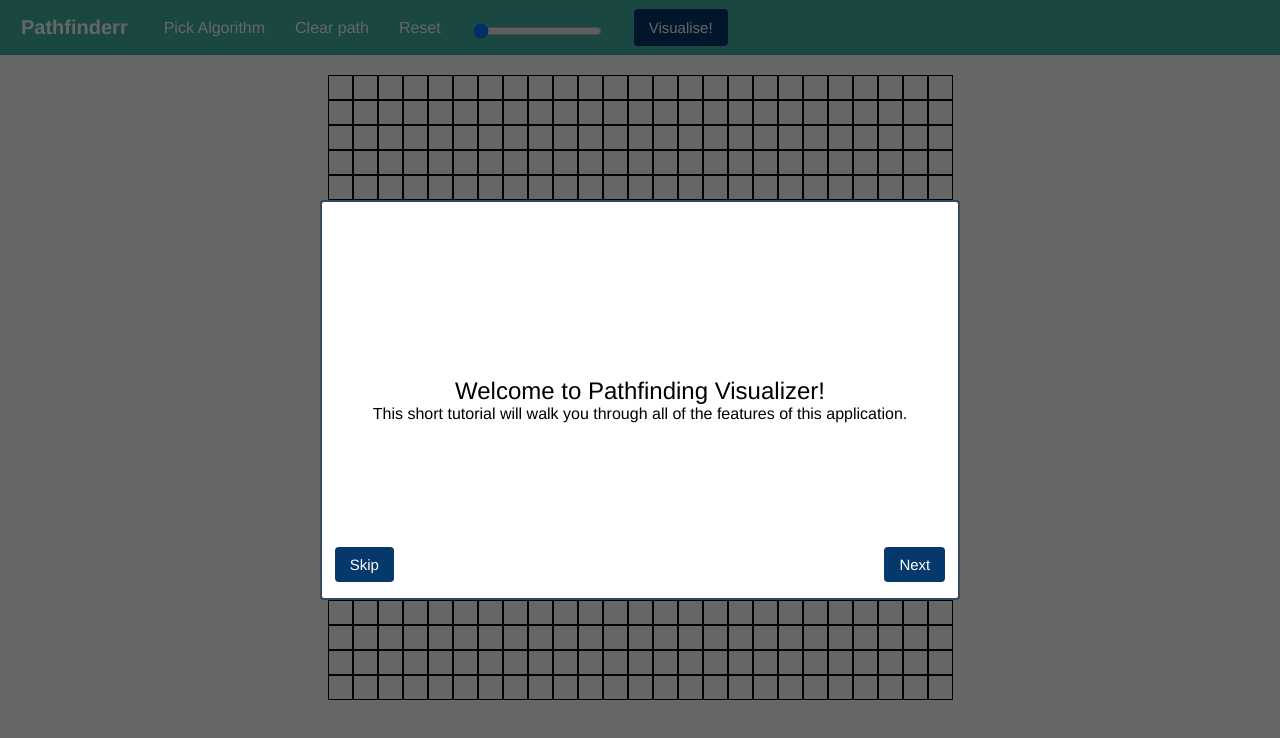
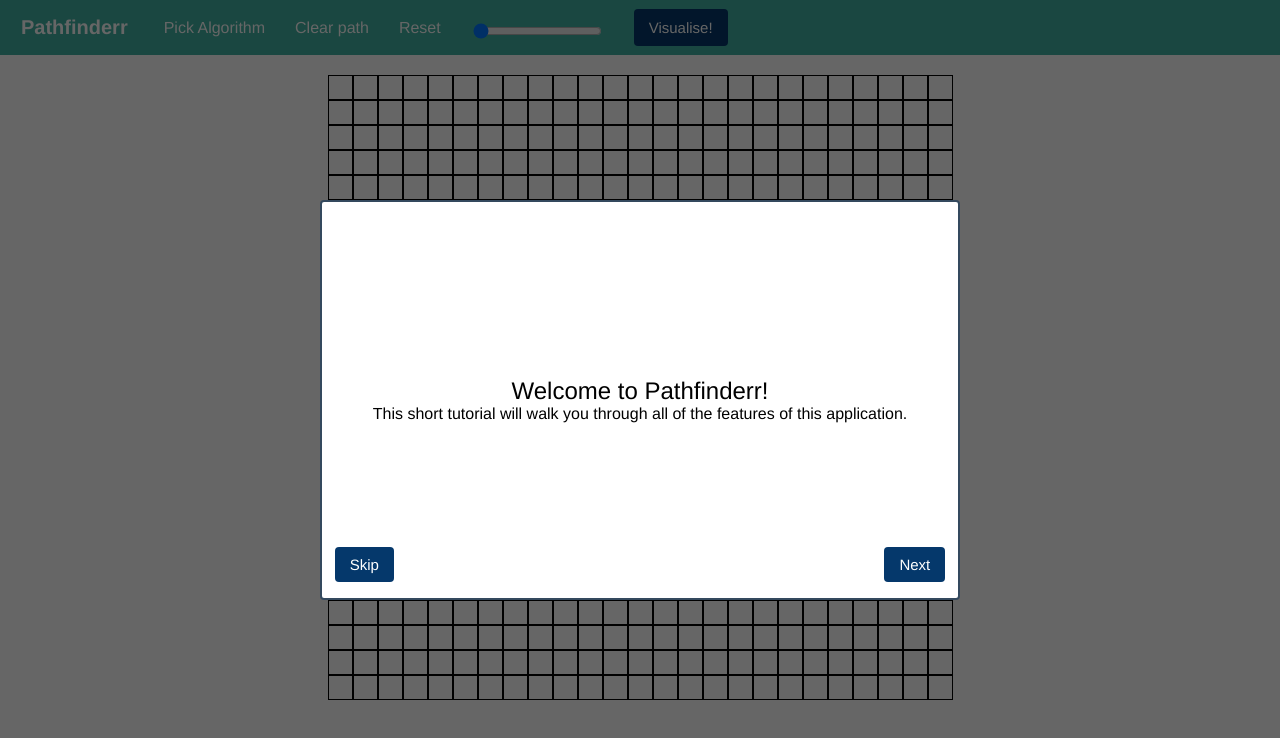
Before and after one commit to ciaranbrohan/cs50-final-project, a Vue app in the folder vuesialiser/: page / in a window 1280 px wide. Shown: the top 738 px of the page. Built offline with nearby package versions, Linux system fonts and the light colour scheme.

Commit message:
nameswap

```diff
--- a/vuesialiser/src/App.vue
+++ b/vuesialiser/src/App.vue
@@ -81,7 +81,7 @@ export default {
       range:0,
       modalCount:0,
       dropDownActive:"",
-      modalHeader:"Welcome to Pathfinding Visualizer!",
+      modalHeader:"Welcome to Pathfinderr!",
       modalParagraph: "This short tutorial will walk you through all of the features of this application.",
       modalShow: true,
       noValidPath: false,
```
Also changed, not shown: 1 other file (tests, documents, lock files or other folders).
